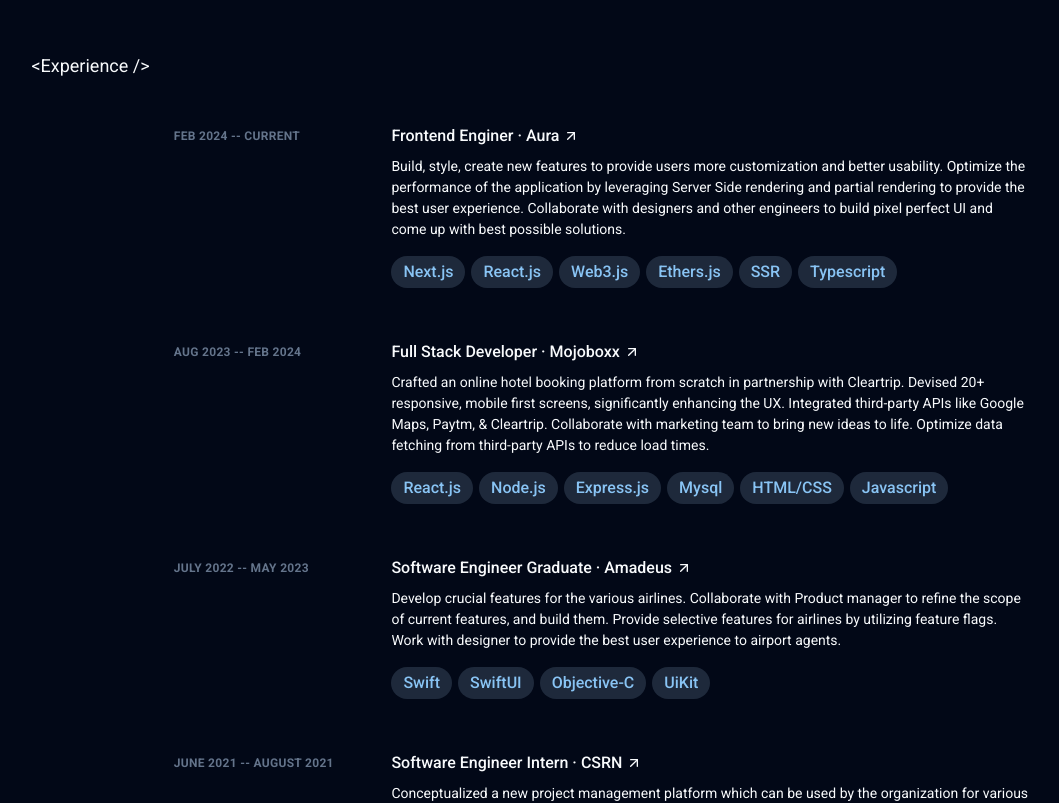
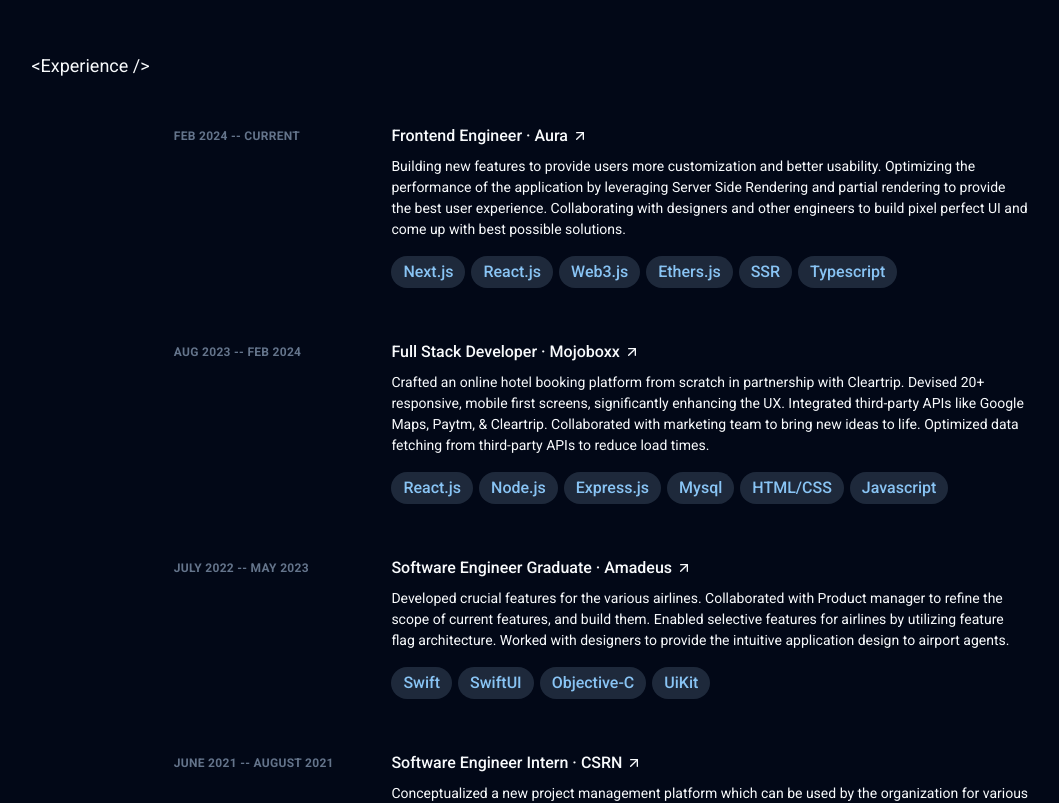
Before and after one commit to decocereus/portfolio2.0, a Next.js app: page / in a window 1280 px wide. Shown: the part 520-1323 px from the top of the page, without its empty margins (39-1098 px from the left). Built offline with nearby package versions, Linux system fonts and the light colour scheme.

Commit message:
Fixed typos and resume button

```diff
--- a/src/components/nav-bar.tsx
+++ b/src/components/nav-bar.tsx
@@ -43,11 +43,17 @@
 
   const resumeButton = () => {
     return (
-      <Button variant="ghost" className="text-sm text-muted-foreground">
-        <span className="mr-1">{`<Resume `}</span>
-        <GrDocumentText className="mr-1" />
-        <span>{"   />"}</span>
-      </Button>
+      <a
+        href="https://drive.google.com/file/d/1-4h2TFpg1-4fqqkKHYZ4EDp8BO3wZ6yO/view?usp=sharing"
+        target="_blank"
+        rel="noreferrer noopener"
+      >
+        <Button variant="ghost" className="text-sm text-muted-foreground">
+          <span className="mr-1">{`<Resume `}</span>
+          <GrDocumentText className="mr-1" />
+          <span>{"   />"}</span>
+        </Button>
+      </a>
     );
   };
 
--- a/src/lib/constants.ts
+++ b/src/lib/constants.ts
@@ -4,10 +4,10 @@
     website: "https://auranft.co/",
     from: "Feb 2024",
     to: "Current",
-    designation: "Frontend Enginer",
+    designation: "Frontend Engineer",
     location: "Remote",
     tasks:
-      "Build, style, create new features to provide users more customization and better usability. Optimize the performance of the application by leveraging Server Side rendering and partial rendering to provide the best user experience. Collaborate with designers and other engineers to build pixel perfect UI and come up with best possible solutions.",
+      "Building new features to provide users more customization and better usability. Optimizing the performance of the application by leveraging Server Side Rendering and partial rendering to provide the best user experience. Collaborating with designers and other engineers to build pixel perfect UI and come up with best possible solutions.",
     tech: ["Next.js", "React.js", "Web3.js", "Ethers.js", "SSR", "Typescript"],
   },
   "08/23": {
@@ -18,7 +18,7 @@
     designation: "Full Stack Developer",
     location: "Gurugram, India",
     tasks:
-      "Crafted an online hotel booking platform from scratch in partnership with Cleartrip. Devised 20+ responsive, mobile first screens, significantly enhancing the UX. Integrated third-party APIs like Google Maps, Paytm, & Cleartrip. Collaborate with marketing team to bring new ideas to life. Optimize data fetching from third-party APIs to reduce load times.",
+      "Crafted an online hotel booking platform from scratch in partnership with Cleartrip. Devised 20+ responsive, mobile first screens, significantly enhancing the UX. Integrated third-party APIs like Google Maps, Paytm, & Cleartrip. Collaborated with marketing team to bring new ideas to life. Optimized data fetching from third-party APIs to reduce load times.",
     tech: [
       "React.js",
       "Node.js",
@@ -36,7 +36,7 @@
     designation: "Software Engineer Graduate",
     location: "London, United Kingdom",
     tasks:
-      "Develop crucial features for the various airlines. Collaborate with Product manager to refine the scope of current features, and build them. Provide selective features for airlines by utilizing feature flags. Work with designer to provide the best user experience to airport agents.",
+      "Developed crucial features for the various airlines. Collaborated with Product manager to refine the scope of current features, and build them. Enabled selective features for airlines by utilizing feature flag architecture. Worked with designers to provide the intuitive application design to airport agents.",
     tech: ["Swift", "SwiftUI", "Objective-C", "UiKit"],
   },
   "06/2021": {
```
